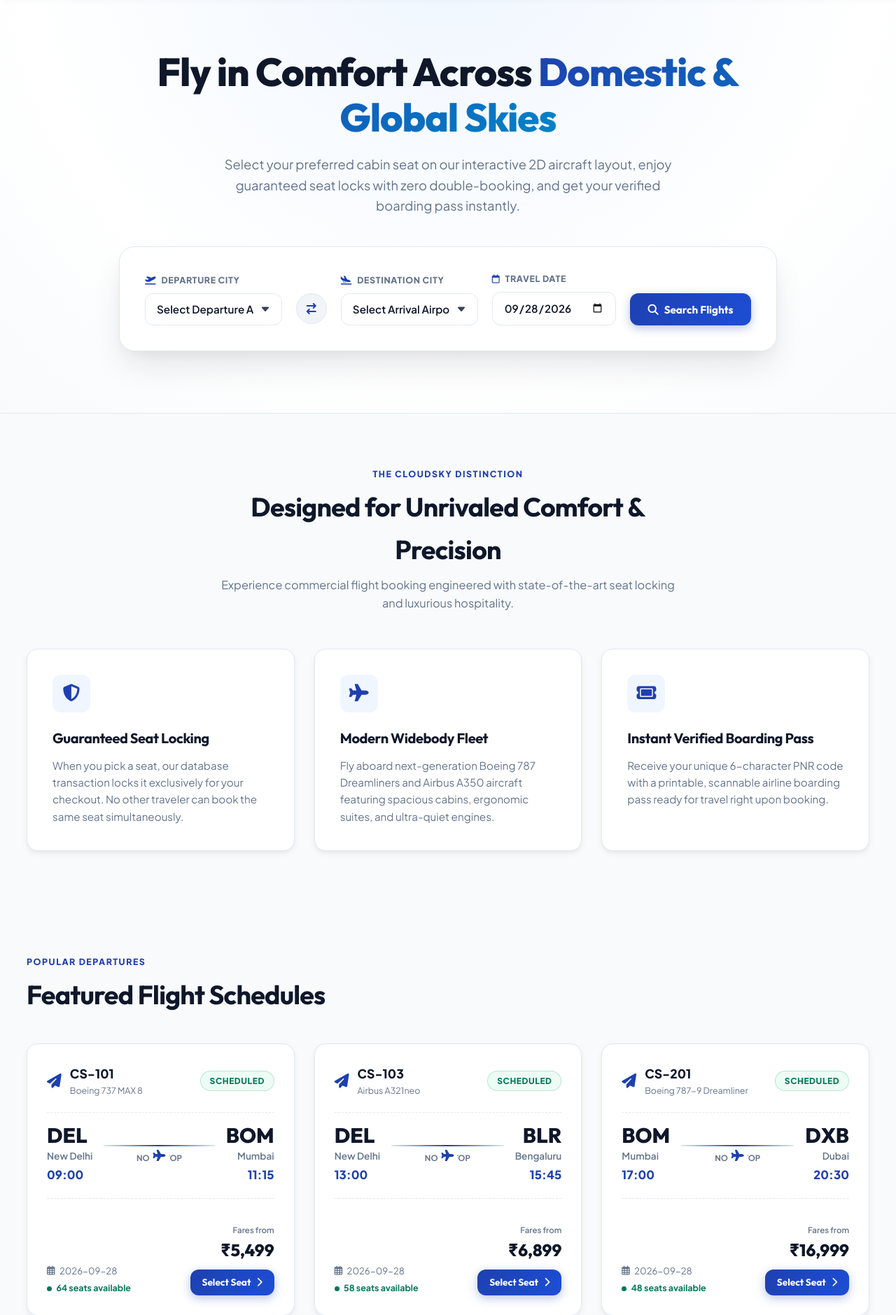
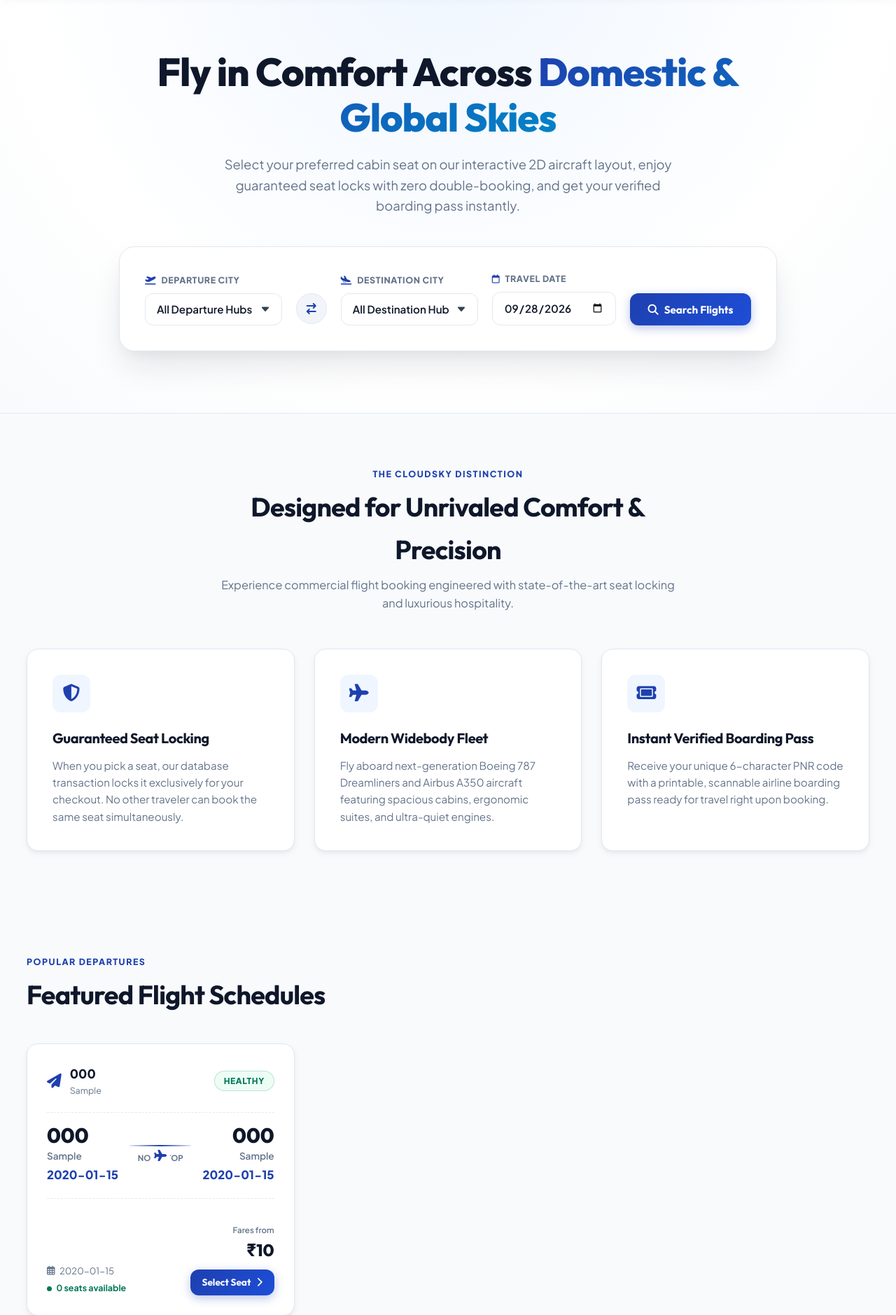
Before and after one commit to nithin16-cloud/csa, a Flask app: page / in a window 1280 px wide. Shown: the part 76-1955 px from the top of the page at 70% size. Run offline with Flask 3, Linux system fonts and the light colour scheme; tables that the repository leaves empty hold one stand-in row (values such as "Sample post").

Commit message:
fix(booking): enable real flight selection from home page and expand route coverage

```diff
--- a/app/routes/api.py
+++ b/app/routes/api.py
@@ -29,6 +29,95 @@ def get_airports():
     db = get_db()
     airports = db.execute("SELECT * FROM airports ORDER BY city ASC").fetchall()
     return jsonify([dict(a) for a in airports])
+
+@api_bp.route("/flights", methods=["GET"])
+def get_flights():
+    """Returns available scheduled flights with real-time seat counts."""
+    db = get_db()
+    origin = request.args.get("origin", "").strip().upper()
+    destination = request.args.get("destination", "").strip().upper()
+    date_param = request.args.get("date", "").strip()
+    try:
+        limit = int(request.args.get("limit", 20))
+    except (ValueError, TypeError):
+        limit = 20
+
+    query = """
+        SELECT f.*,
+               orig.city AS origin_city, orig.name AS origin_name,
+               dest.city AS dest_city, dest.name AS dest_name,
+               (SELECT COUNT(*) FROM seats s WHERE s.flight_id = f.id AND s.is_booked = 0) AS available_seats
+        FROM flights f
+        JOIN airports orig ON f.origin_code = orig.code
+        JOIN airports dest ON f.destination_code = dest.code
+        WHERE 1=1
+    """
+    params = []
+
+    if origin:
+        query += " AND f.origin_code = ?"
+        params.append(origin)
+    if destination:
+        query += " AND f.destination_code = ?"
+        params.append(destination)
+    if date_param:
+        query += " AND f.departure_time LIKE ?"
+        params.append(f"{date_param}%")
+
+    query += " ORDER BY f.departure_time ASC LIMIT ?"
+    params.append(limit)
+
+    rows = db.execute(query, params).fetchall()
+
+    # Fallback if 0 found with date_param
+    if len(rows) == 0 and date_param and (origin or destination):
+        fb_query = """
+            SELECT f.*,
+                   orig.city AS origin_city, orig.name AS origin_name,
+                   dest.city AS dest_city, dest.name AS dest_name,
+                   (SELECT COUNT(*) FROM seats s WHERE s.flight_id = f.id AND s.is_booked = 0) AS available_seats
+            FROM flights f
+            JOIN airports orig ON f.origin_code = orig.code
+            JOIN airports dest ON f.destination_code = dest.code
+            WHERE 1=1
+        """
+        fb_params = []
+        if origin:
+            fb_query += " AND f.origin_code = ?"
+            fb_params.append(origin)
+        if destination:
+            fb_query += " AND f.destination_code = ?"
+            fb_params.append(destination)
+        fb_query += " ORDER BY f.departure_time ASC LIMIT ?"
+        fb_params.append(limit)
+        rows = db.execute(fb_query, fb_params).fetchall()
+
+    # Fallback to general flights if still empty
+    if len(rows) == 0 and (origin or destination):
+        rows = db.execute("""
+            SELECT f.*,
+                   orig.city AS origin_city, orig.name AS origin_name,
+                   dest.city AS dest_city, dest.name AS dest_name,
+                   (SELECT COUNT(*) FROM seats s WHERE s.flight_id = f.id AND s.is_booked = 0) AS available_seats
+            FROM flights f
+            JOIN airports orig ON f.origin_code = orig.code
+            JOIN airports dest ON f.destination_code = dest.code
+            ORDER BY f.departure_time ASC LIMIT ?
+        """, (limit,)).fetchall()
+
+    result = []
+    for r in rows:
+        d = dict(r)
+        d["dest_code"] = d.get("destination_code", "")
+        dep = str(d.get("departure_time", ""))
+        arr = str(d.get("arrival_time", ""))
+        d["departure_date"] = dep[:10] if len(dep) >= 10 else dep
+        d["date"] = d["departure_date"]
+        d["departure_hour"] = dep[11:16] if len(dep) >= 16 else dep
+        d["arrival_hour"] = arr[11:16] if len(arr) >= 16 else arr
+        result.append(d)
+
+    return jsonify(result)
 
 @api_bp.route("/flights/<int:flight_id>/seats", methods=["GET"])
 def get_flight_seats(flight_id):
--- a/app/routes/main.py
+++ b/app/routes/main.py
@@ -18,7 +18,25 @@ def index():
         ORDER BY f.departure_time ASC
         LIMIT 6
     """).fetchall()
-    return render_template("index.html", airports=airports, featured_flights=featured_flights)
+
+    featured_flights_data = []
+    for f in featured_flights:
+        d = dict(f)
+        d["dest_code"] = d.get("destination_code", "")
+        dep = str(d.get("departure_time", ""))
+        arr = str(d.get("arrival_time", ""))
+        d["departure_date"] = dep[:10] if len(dep) >= 10 else dep
+        d["date"] = d["departure_date"]
+        d["departure_hour"] = dep[11:16] if len(dep) >= 16 else dep
+        d["arrival_hour"] = arr[11:16] if len(arr) >= 16 else arr
+        featured_flights_data.append(d)
+
+    return render_template(
+        "index.html",
+        airports=airports,
+        featured_flights=featured_flights,
+        featured_flights_json=featured_flights_data
+    )
 
 @main_bp.route("/flights")
 def flights_search():
@@ -27,7 +45,7 @@ def flights_search():
     departure_date = request.args.get("date", "").strip()
 
     db = get_db()
-    query = """
+    base_query = """
         SELECT f.*,
                orig.city AS origin_city, orig.name AS origin_name,
                dest.city AS dest_city, dest.name AS dest_name,
@@ -39,6 +57,7 @@ def flights_search():
         WHERE 1=1
     """
     params = []
+    query = base_query
 
     if origin:
         query += " AND f.origin_code = ?"
@@ -53,8 +72,32 @@ def flights_search():
     query += " ORDER BY f.departure_time ASC"
 
     flights = db.execute(query, params).fetchall()
+
+    # Fallback 1: If specific departure_date yielded 0 results, check other dates on this route
+    if len(flights) == 0 and departure_date and (origin or destination):
+        fallback_query = base_query
+        fallback_params = []
+        if origin:
+            fallback_query += " AND f.origin_code = ?"
+            fallback_params.append(origin)
+        if destination:
+            fallback_query += " AND f.destination_code = ?"
+            fallback_params.append(destination)
+        fallback_query += " ORDER BY f.departure_time ASC LIMIT 20"
+        fallback_flights = db.execute(fallback_query, fallback_params).fetchall()
+        if len(fallback_flights) > 0:
+            flights = fallback_flights
+
+    # Fallback 2: If completely 0 flights (e.g. route has no direct flights), show all scheduled flights
+    if len(flights) == 0 and (origin or destination):
+        all_flights = db.execute(base_query + " ORDER BY f.departure_time ASC LIMIT 20").fetchall()
+        if len(all_flights) > 0:
+            flights = all_flights
+
     airports = db.execute("SELECT * FROM airports ORDER BY city ASC").fetchall()
     flights_data = [dict(f) for f in flights]
+    for d in flights_data:
+        d["dest_code"] = d.get("destination_code", "")
 
     return render_template(
         "flights.html",
--- a/app/templates/index.html
+++ b/app/templates/index.html
@@ -164,10 +164,10 @@
                     <form @submit.prevent="handleSearch" class="search-form" id="flight-search-form">
                         <div class="form-group">
                             <label for="origin-select"><i class="fa-solid fa-plane-departure"></i> Departure City</label>
-                            <select id="origin-select" class="form-control" v-model="selectedOrigin" required>
-                                <option value="" disabled>Select Departure Airport</option>
+                            <select id="origin-select" class="form-control" v-model="selectedOrigin">
+                                <option value="">All Departure Hubs</option>
                                 <option v-for="airport in airports" :key="airport.code" :value="airport.code">
-                                    [[ airport.city ]] ([[ airport.code ]])
+                                    [[ airport.city ]] ([[ airport.code ]]) - [[ airport.name ]]
                                 </option>
                             </select>
                         </div>
@@ -178,17 +178,17 @@
 
                         <div class="form-group">
                             <label for="destination-select"><i class="fa-solid fa-plane-arrival"></i> Destination City</label>
-                            <select id="destination-select" class="form-control" v-model="selectedDestination" required>
-                                <option value="" disabled>Select Arrival Airport</option>
+                            <select id="destination-select" class="form-control" v-model="selectedDestination">
+                                <option value="">All Destination Hubs</option>
                                 <option v-for="airport in airports" :key="airport.code" :value="airport.code">
-                                    [[ airport.city ]] ([[ airport.code ]])
+                                    [[ airport.city ]] ([[ airport.code ]]) - [[ airport.name ]]
                                 </option>
                             </select>
                         </div>
 
                         <div class="form-group">
                             <label for="flight-date"><i class="fa-regular fa-calendar"></i> Travel Date</label>
-                            <input type="date" id="flight-date" class="form-control" v-model="selectedDate" required>
+                            <input type="date" id="flight-date" class="form-control" v-model="selectedDate">
                         </div>
 
                         <div class="form-submit">
@@ -245,7 +245,7 @@
             </div>
 
             <div class="flights-grid">
-                <div v-for="flight in filteredFlights" :key="flight.id" class="flight-card" :id="'flight-card-' + flight.id">
+                <div v-for="flight in filteredFlights" :key="flight.id" class="flight-card" :id="'flight-card-' + flight.id" @click="openSeatModal(flight)" style="cursor: pointer;">
                     <div class="flight-card-header">
                         <div class="airline-meta">
                             <i class="fa-solid fa-paper-plane flight-logo"></i>
@@ -254,14 +254,14 @@
                                 <span class="aircraft-name">[[ flight.aircraft_model ]]</span>
                             </div>
                         </div>
-                        <span class="status-badge status-scheduled">[[ flight.status ]]</span>
+                        <span class="status-badge status-scheduled">[[ flight.status || 'Scheduled' ]]</span>
                     </div>
 
                     <div class="route-display">
                         <div class="route-point">
                             <div class="route-code">[[ flight.origin_code ]]</div>
                             <div class="route-city">[[ flight.origin_city ]]</div>
-                            <div class="route-time">[[ flight.departure_time ]]</div>
+                            <div class="route-time">[[ flight.departure_hour || (flight.departure_time && flight.departure_time.length >= 16 ? flight.departure_time.slice(11, 16) : flight.departure_time) ]]</div>
                         </div>
 
                         <div class="route-flight-path">
@@ -271,16 +271,16 @@
                         </div>
 
                         <div class="route-point right">
-                            <div class="route-code">[[ flight.dest_code ]]</div>
+                            <div class="route-code">[[ flight.dest_code || flight.destination_code ]]</div>
                             <div class="route-city">[[ flight.dest_city ]]</div>
-                            <div class="route-time">[[ flight.arrival_time ]]</div>
+                            <div class="route-time">[[ flight.arrival_hour || (flight.arrival_time && flight.arrival_time.length >= 16 ? flight.arrival_time.slice(11, 16) : flight.arrival_time) ]]</div>
                         </div>
                     </div>
 
                     <div class="flight-card-footer">
                         <div class="flight-meta-col">
                             <div class="flight-date-tag">
-                                <i class="fa-regular fa-calendar-days"></i> [[ flight.date || flight.departure_date ]]
+                                <i class="fa-regular fa-calendar-days"></i> [[ flight.departure_date || flight.date || (flight.departure_time && flight.departure_time.slice(0, 10)) ]]
                             </div>
                             <div class="seat-availability">
                                 <span class="seats-dot"></span>
@@ -293,10 +293,27 @@
                                 <span class="price-from">Fares from</span>
                                 <span class="price-value">₹[[ formatINR(flight.base_price) ]]</span>
                             </div>
-                            <a :href="'/booking/' + flight.id" class="btn btn-primary btn-sm" :id="'book-btn-' + flight.id" @click.prevent="openSeatModal(flight)">
+                            <a :href="'/booking/' + flight.id" class="btn btn-primary btn-sm" :id="'book-btn-' + flight.id" @click.stop="openSeatModal(flight)">
                                 Select Seat <i class="fa-solid fa-chevron-right"></i>
                             </a>
                         </div>
+                    </div>
+                </div>
+
+                <!-- Empty state if local filters exclude all featured flights -->
+                <div v-if="filteredFlights.length === 0" class="empty-state-card" style="background: #FFFFFF; border: 1px solid var(--border-subtle); border-radius: var(--radius-xl); padding: 3rem 2rem; text-align: center; grid-column: 1 / -1;">
+                    <i class="fa-solid fa-plane-circle-exclamation" style="font-size: 2.2rem; color: var(--primary); margin-bottom: 0.75rem;"></i>
+                    <h3 style="font-size: 1.25rem; color: var(--accent-navy); margin-bottom: 0.5rem;">No Featured Flights for this Route</h3>
+                    <p style="color: var(--text-subtle); max-width: 460px; margin: 0 auto 1.25rem auto;">
+                        We operate scheduled flights across our full commercial network. Explore our complete schedule tracker or reset filters.
+                    </p>
+                    <div style="display: flex; gap: 0.75rem; justify-content: center; flex-wrap: wrap;">
+                        <button class="btn btn-secondary btn-sm" @click="resetFilters">
+                            <i class="fa-solid fa-rotate-left"></i> Show All Featured Flights
+                        </button>
+                        <button class="btn btn-primary btn-sm" @click="handleSearch">
+                            <i class="fa-solid fa-magnifying-glass"></i> Search All Schedules
+                        </button>
                     </div>
                 </div>
             </div>
@@ -602,9 +619,26 @@
         </div>
     </footer>
 
+    <!-- Embedded JSON Data for Flask Server-Rendered Featured Flights -->
+    <script id="featured-flights-data" type="application/json">
+        {{ featured_flights_json | tojson | safe if featured_flights_json else '[]' }}
+    </script>
+
     <!-- Vue 3 Interactive Script with Indian Rupee Formatting -->
     <script>
         const { createApp, ref, computed, onMounted } = Vue;
+
+        // Parse server-rendered featured flights if available
+        let initialFeaturedFlights = null;
+        try {
+            const dataEl = document.getElementById("featured-flights-data");
+            if (dataEl && dataEl.textContent.trim()) {
+                const parsed = JSON.parse(dataEl.textContent);
+                if (Array.isArray(parsed) && parsed.length > 0) {
+                    initialFeaturedFlights = parsed;
+                }
+            }
+        } catch (e) {}
 
         createApp({
             delimiters: ['[[', ']]'],
@@ -622,7 +656,7 @@
                     { code: "JFK", city: "New York", name: "John F. Kennedy Intl" }
                 ]);
 
-                const flights = ref([
+                const flights = ref(initialFeaturedFlights || [
                     { id: 1, flight_number: "CS-101", origin_code: "DEL", origin_city: "New Delhi", dest_code: "BOM", dest_city: "Mumbai", departure_time: "09:00", arrival_time: "11:15", date: "2026-09-28", aircraft_model: "Boeing 737 MAX 8", base_price: 5499.00, status: "Scheduled", available_seats: 64 },
                     { id: 2, flight_number: "CS-103", origin_code: "DEL", origin_city: "New Delhi", dest_code: "BLR", dest_city: "Bengaluru", departure_time: "13:00", arrival_time: "15:45", date: "2026-09-28", aircraft_model: "Airbus A321neo", base_price: 6899.00, status: "Scheduled", available_seats: 58 },
                     { id: 3, flight_number: "CS-201", origin_code: "BOM", origin_city: "Mumbai", dest_code: "DXB", dest_city: "Dubai", departure_time: "17:00", arrival_time: "20:30", date: "2026-09-28", aircraft_model: "Boeing 787-9 Dreamliner", base_price: 16999.00, status: "Scheduled", available_seats: 48 },
@@ -657,6 +691,17 @@
                     } catch (e) {
                         // Live Server fallback
                     }
+
+                    // Fetch latest live flights from backend if available
+                    try {
+                        const fRes = await fetch('/api/flights?limit=6');
+                        if (fRes.ok) {
+                            const fData = await fRes.json();
+                            if (fData && fData.length > 0) flights.value = fData;
+                        }
+                    } catch (e) {
+                        // Live Server fallback
+                    }
                 });
 
                 const swapAirports = () => {
@@ -671,26 +716,25 @@
                 };
 
                 const filteredFlights = computed(() => {
+                    const orig = selectedOrigin.value;
+                    const dest = selectedDestination.value;
                     return flights.value.filter(f => {
-                        const matchOrig = !selectedOrigin.value || f.origin_code === selectedOrigin.value;
-                        const matchDest = !selectedDestination.value || f.dest_code === selectedDestination.value;
+                        const matchOrig = !orig || f.origin_code === orig;
+                        const matchDest = !dest || (f.dest_code === dest || f.destination_code === dest);
                         return matchOrig && matchDest;
                     });
                 });
 
                 const handleSearch = () => {
-                    if (window.location.port !== '5500' && window.location.protocol !== 'file:') {
-                        window.location.href = `/flights?origin=${selectedOrigin.value}&destination=${selectedDestination.value}&date=${selectedDate.value}`;
-                    }
+                    const orig = encodeURIComponent(selectedOrigin.value || '');
+                    const dest = encodeURIComponent(selectedDestination.value || '');
+                    const dt = encodeURIComponent(selectedDate.value || '');
+                    window.location.href = `/flights?origin=${orig}&destination=${dest}&date=${dt}`;
                 };
 
                 const openSeatModal = (flight) => {
-                    if (window.location.port !== '5500' && window.location.protocol !== 'file:') {
-                        window.location.href = `/booking/${flight.id}`;
-                    } else {
-                        activeFlight.value = flight;
-                        selectedSeats.value = {};
-                    }
+                    if (!flight || !flight.id) return;
+                    window.location.href = `/booking/${flight.id}`;
                 };
 
                 const isSeatSelected = (seatNum) => {
```
Also changed, not shown: app/seed.py (+66 -8 lines), app/templates/flights.html (+10 -2 lines), tests/test_routes.py (+28 -0 lines).
